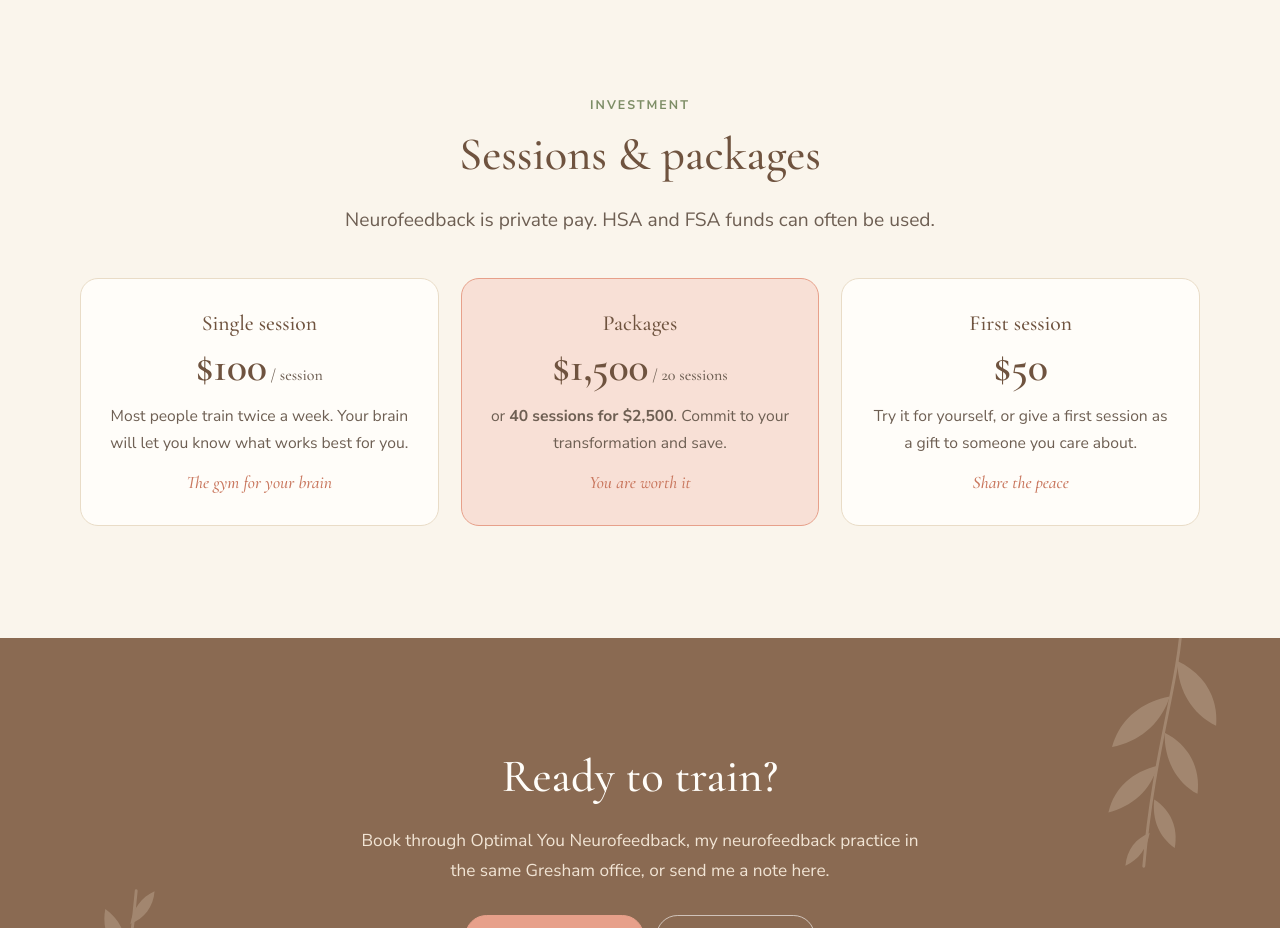
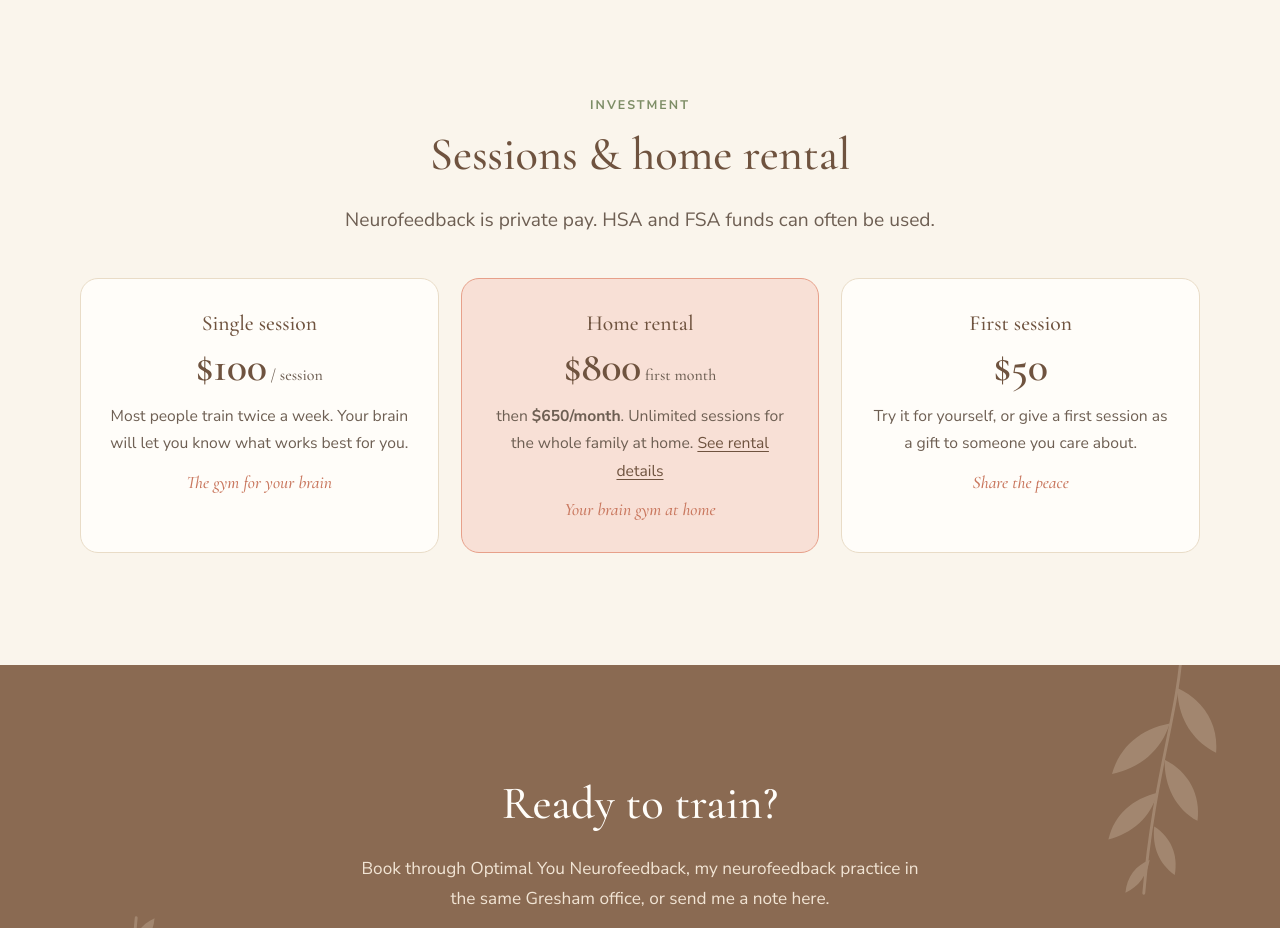
Before and after one commit to optimalyouneurofeedback-source/healingspaces4u, a plain HTML site: page docs/services-1.html in a window 1280 px wide. Shown: the part 1840-2768 px from the top of the page. Drawn offline with nearby package versions, Linux system fonts and the light colour scheme.

Commit message:
Replace neurofeedback packages with home rental, matching Optimal You
Co-Authored-By: Claude Opus 5.5 <noreply@anthropic.com>

```diff
--- a/docs/services-1.html
+++ b/docs/services-1.html
@@ -4,11 +4,11 @@
   <meta charset="utf-8">
   <meta name="viewport" content="width=device-width, initial-scale=1">
   <title>Neurofeedback in Gresham, OR | NeurOptimal&#174; | Healing Spaces</title>
-  <meta name="description" content="NeurOptimal&#174; neurofeedback in Gresham, Oregon for calm, focus, sleep and performance. A helpful companion to therapy and EMDR. $100 per session; packages available.">
+  <meta name="description" content="NeurOptimal&#174; neurofeedback in Gresham, Oregon for calm, focus, sleep and performance. A helpful companion to therapy and EMDR. $100 per session; home rental available.">
   <link rel="canonical" href="https://www.healingspaces4u.com/services-1">
   <meta property="og:type" content="website">
   <meta property="og:title" content="Neurofeedback in Gresham, OR | NeurOptimal&#174; | Healing Spaces">
-  <meta property="og:description" content="NeurOptimal&#174; neurofeedback in Gresham, Oregon for calm, focus, sleep and performance. A helpful companion to therapy and EMDR. $100 per session; packages available.">
+  <meta property="og:description" content="NeurOptimal&#174; neurofeedback in Gresham, Oregon for calm, focus, sleep and performance. A helpful companion to therapy and EMDR. $100 per session; home rental available.">
   <meta property="og:image" content="https://www.healingspaces4u.com/images/office-neurofeedback-room.jpg">
   <link rel="icon" href="/images/favicon.svg" type="image/svg+xml">
   <link rel="preconnect" href="https://fonts.googleapis.com">
@@ -112,7 +112,7 @@
   <div class="wrap">
     <div class="center">
       <p class="eyebrow">Investment</p>
-      <h2>Sessions &amp; packages</h2>
+      <h2>Sessions &amp; home rental</h2>
       <p class="lead">Neurofeedback is private pay. HSA and FSA funds can often be used.</p>
     </div>
     <div class="prices">
@@ -123,10 +123,10 @@
         <p class="motto">The gym for your brain</p>
       </div>
       <div class="price-card featured">
-        <h3>Packages</h3>
-        <p class="amount">$1,500<small> / 20 sessions</small></p>
-        <p>or <strong>40 sessions for $2,500</strong>. Commit to your transformation and save.</p>
-        <p class="motto">You are worth it</p>
+        <h3>Home rental</h3>
+        <p class="amount">$800<small> first month</small></p>
+        <p>then <strong>$650/month</strong>. Unlimited sessions for the whole family at home. <a href="https://www.optimalyouneurofeedback.com/#pricing" target="_blank" rel="noopener">See rental details</a></p>
+        <p class="motto">Your brain gym at home</p>
       </div>
       <div class="price-card">
         <h3>First session</h3>
```
Also changed, not shown: docs/post/neurofeedback-pricing-what-you-need-to-know.html (+1 -1 lines), docs/post/why-neurofeedback.html (+1 -1 lines), src/pages/post/neurofeedback-pricing-what-you-need-to-know.html (+1 -1 lines), src/pages/post/why-neurofeedback.html (+1 -1 lines), src/pages/services-1.html (+6 -6 lines).
